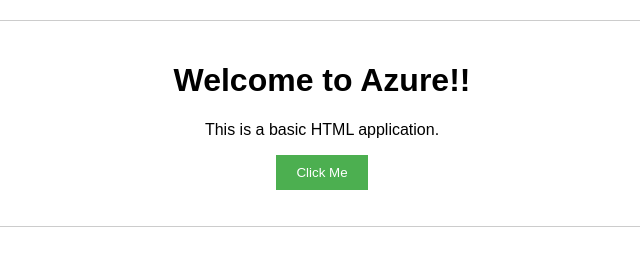
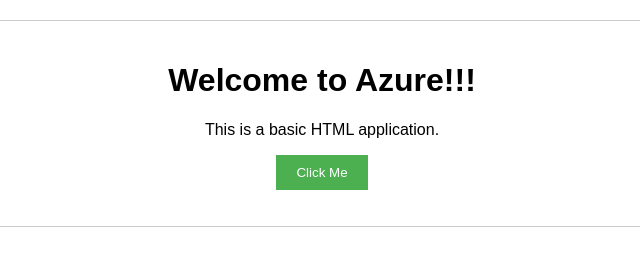
Before and after one commit to vivekmv18/html-app, a plain HTML site: page index3.html in a window 1280 px wide. Shown: the full height of the page, 318-958 px from the left. Drawn offline with Linux system fonts and the light colour scheme.

Commit message:
Update index3.html

```diff
--- a/index3.html
+++ b/index3.html
@@ -23,7 +23,7 @@
 </head>
 <body>
   <div class="container">
-    <h1>Welcome to Azure!!</h1>
+    <h1>Welcome to Azure!!!</h1>
     <p>This is a basic HTML application.</p>
     <button id="myButton">Click Me</button>
     <p id="displayText"></p>
```
